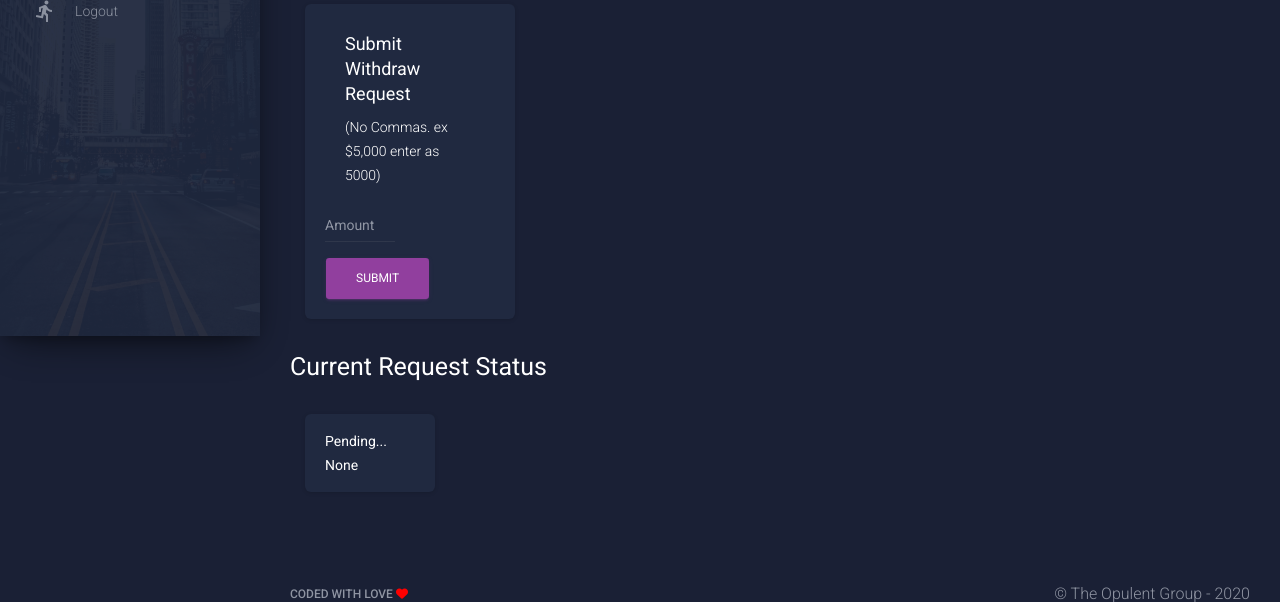
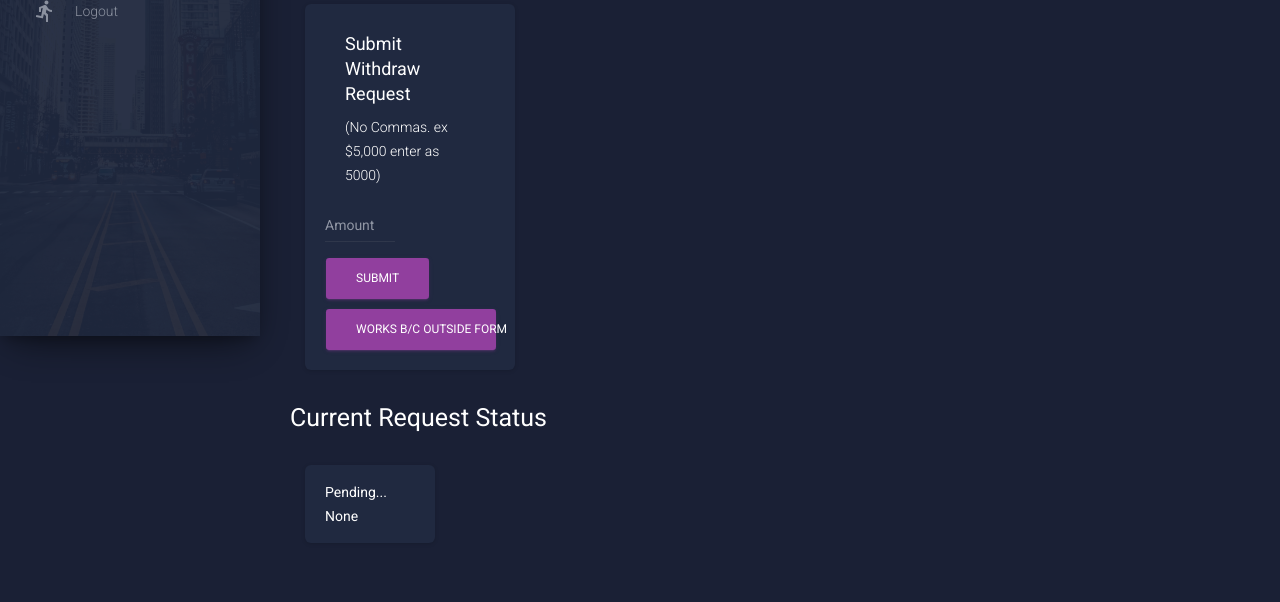
Before and after one commit to MohmedH/OpulentGroupDashboard, a Flask app: page /withdraw in a window 1280 px wide. Shown: the part 464-1066 px from the top of the page. Run offline with Flask 2, Linux system fonts and the light colour scheme; a user stored in the database is signed in; style sheets or scripts are compiled from the project's sources; some libraries are stand-ins or nearby versions.

Commit message:
Revert
Changed stuff back around, incase someone just enters on the form, keeping it the way it was, with a full page refresh and no notification

```diff
--- a/app/home/routes.py
+++ b/app/home/routes.py
@@ -44,6 +44,7 @@ def index():
 def with_draw():
 
     if request.method == 'POST':
+        print(request.get_json())
         return json.dumps({'save':'failed'}), 404, {'ContentType':'application/json'}
         #return json.dumps({'save':'success'}), 200, {'ContentType':'application/json'}
 
--- a/app/home/templates/withdraw.html
+++ b/app/home/templates/withdraw.html
@@ -98,10 +98,10 @@
                 </div>
             </div>
           </div>
+          <button type="submit" name="updateProfile" class="btn btn-primary pull-right">Submit</button>
           <div class="clearfix"></div>
         </form>
-        <button class="btn btn-primary pull-right" onclick="myFunction()">Submit</button>
-
+        <button class="btn btn-primary btn-block" onclick="myFunction()">works b/c outside form</button>
 
       </div>
     </div>
@@ -135,7 +135,7 @@
                 data: JSON.stringify("hello"),
                 contentType: "application/json",
                 success: function(){
-                    md.showNotification('top','center','success','Withdraw Request Successful, Refresh Page.')
+                    md.showNotification('top','center','success','Withdraw Request Successful')
                 },
                 error: function( jqXhr, textStatus, errorThrown ){
                     md.showNotification('top','center','danger','Error! Not Implemented Yet!')
```
